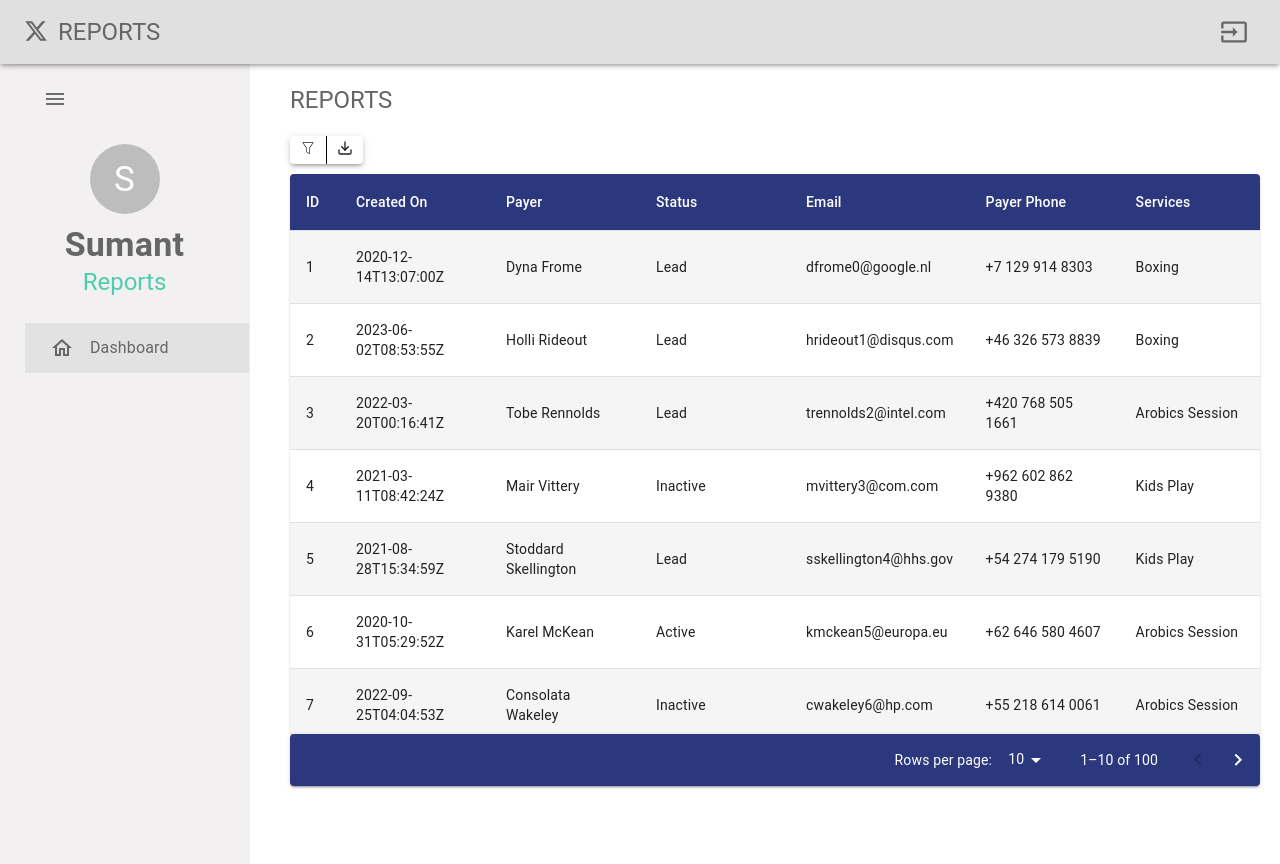
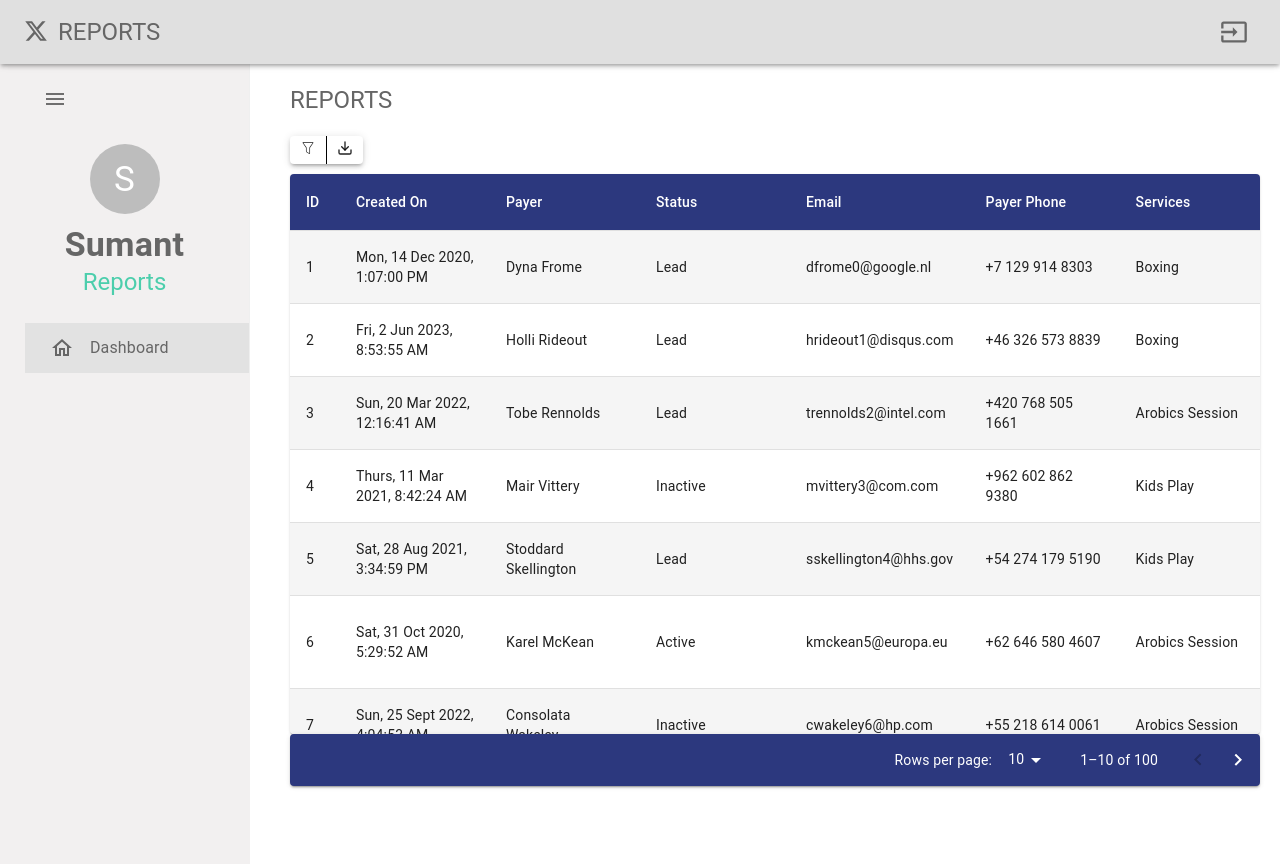
Before and after one commit to Sumant64/dynamic-table-report-mui, a Next.js app: page / in a window 1280 px wide. Built offline with nearby package versions, Linux system fonts and the light colour scheme.

Commit message:
date format

```diff
--- a/app/components/dynamicTable/ReportsTable.jsx
+++ b/app/components/dynamicTable/ReportsTable.jsx
@@ -1,3 +1,4 @@
+import { dateFormat } from '@/utils/date';
 import { Paper, styled, Table, TableBody, TableCell, tableCellClasses, TableContainer, TableHead, TablePagination, TableRow } from '@mui/material';
 import React from 'react'
 
@@ -51,16 +52,20 @@ const ReportsTable = ({ columns, page, rowsPerPage, count, rows, setPage, setRow
           <TableBody>
             {
               rows?.length > 0 && rows.map((item, index) => {
+                let createDate = dateFormat(item.createdOn);
+                let scheduledDate = dateFormat(item.scheduled);
+
+
                 return (
                   <StyledTableRow key={index}>
                     {columns[columns.findIndex(item => item.field === 'ID' && item.display)] && <StyledTableCell>{item.id}</StyledTableCell>}
-                    {columns[columns.findIndex(item => item.field === 'Created On' && item.display)] && <StyledTableCell>{item.createdOn}</StyledTableCell>}
+                    {columns[columns.findIndex(item => item.field === 'Created On' && item.display)] && <StyledTableCell>{createDate}</StyledTableCell>}
                     {columns[columns.findIndex(item => item.field === 'Payer' && item.display)] && <StyledTableCell>{item.payer}</StyledTableCell>}
                     {columns[columns.findIndex(item => item.field === 'Status' && item.display)] && <StyledTableCell>{item.status}</StyledTableCell>}
                     {columns[columns.findIndex(item => item.field === 'Email' && item.display)] && <StyledTableCell>{item.email}</StyledTableCell>}
                     {columns[columns.findIndex(item => item.field === 'Payer Phone' && item.display)] && <StyledTableCell>{item.payerPhone}</StyledTableCell>}
                     {columns[columns.findIndex(item => item.field === 'Services' && item.display)] && <StyledTableCell>{item.services}</StyledTableCell>}
-                    {columns[columns.findIndex(item => item.field === 'Scheduled' && item.display)] && <StyledTableCell>{item.scheduled}</StyledTableCell>}
+                    {columns[columns.findIndex(item => item.field === 'Scheduled' && item.display)] && <StyledTableCell>{scheduledDate}</StyledTableCell>}
 
                   </StyledTableRow>
                 )
--- /dev/null
+++ b/utils/date.js
@@ -0,0 +1,8 @@
+export const dateFormat = (item) => {
+    const days = ["Sun", "Mon", "Tue", "Wed", "Thurs", "Fri", "Sat"];
+    const months = ["Jan", "Feb", "Mar", "Apr", "May", "Jun", "Jul", "Aug", "Sept", "Oct", "Nov", "Dec"];
+    let date = new Date(item);
+    // Sun, 7 Jan 2024, 5:12AM
+    return `${days[date.getDay()]}, ${date.getDate()} ${months[date.getMonth()]} ${date.getFullYear()}, ${date.toLocaleTimeString()}`
+
+}
```
